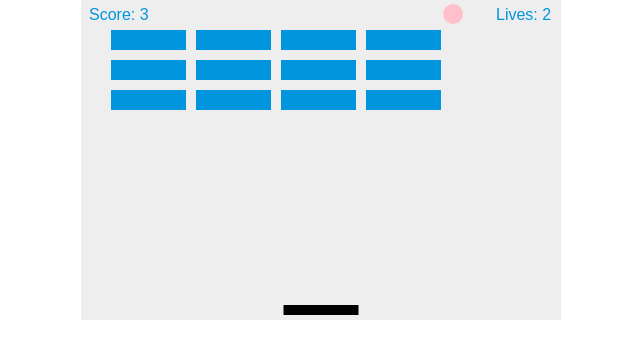
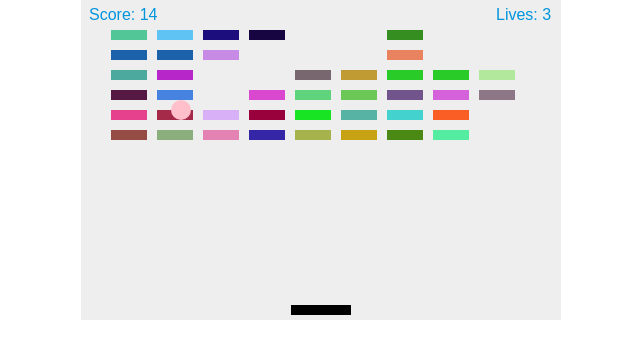
Before and after one commit to GeorgeCloud/Breakout, a plain HTML site: page index.html in a window 1280 px wide. Shown: the whole page, without its empty margins (319-959 px from the left). Drawn offline with Linux system fonts and the light colour scheme.

Commit message:
make bricks random colors each frame

```diff
--- a/index.html
+++ b/index.html
@@ -35,16 +35,16 @@
       let dy = -2;
 
       let paddleHeight = 10;
-      let paddleWidth = 75;
+      let paddleWidth = 60;
       let paddleX = (canvasWidth-paddleWidth)/2;
 
       let rightPressed = false;
       let leftPressed = false;
 
-      let brickRowCount = 5;
-      let brickColumnCount = 3;
-      let brickWidth = 75;
-      let brickHeight = 20;
+      let brickRowCount = 9;
+      let brickColumnCount = 6;
+      let brickWidth = 36;
+      let brickHeight = 10;
       let brickPadding = 10;
       let brickOffsetTop = 30;
       let brickOffsetLeft = 30;
@@ -127,6 +127,7 @@
       function drawBricks() {
         for (let c=0; c<brickColumnCount; c++) {
           for (let r=0; r<brickRowCount; r++) {
+            const randomColor = Math.floor(Math.random()*16777215).toString(16);
             if (bricks[c][r].status == 1) {
               let brickX = (r*(brickWidth+brickPadding))+brickOffsetLeft;
               let brickY = (c*(brickHeight+brickPadding))+brickOffsetTop;
@@ -134,7 +135,7 @@
               bricks[c][r].y = brickY;
               ctx.beginPath();
               ctx.rect(brickX, brickY, brickWidth, brickHeight);
-              ctx.fillStyle = "#0095DD";
+              ctx.fillStyle = `#${randomColor}`;
               ctx.fill();
               ctx.closePath();
             }
@@ -169,7 +170,7 @@
         if(y + dy < largeBrush) {
            dy = -dy;
          }
-         else if(y + dy > canvas.height-largeBrush) {
+         else if(y + dy > canvasHeight-largeBrush) {
            if(x > paddleX && x < paddleX + paddleWidth) {
              dy = -dy;
            }
@@ -180,17 +181,17 @@
                document.location.reload();
              }
              else {
-               x = canvas.width/2;
-               y = canvas.height-30;
+               x = canvasWidth/2;
+               y = canvasHeight-30;
                dx = 3;
                dy = -3;
-               paddleX = (canvas.width-paddleWidth)/2;
+               paddleX = (canvasWidth-paddleWidth)/2;
              }
            }
          }
 
         if (rightPressed){
-          paddleX = Math.min(paddleX + 7, canvas.width - paddleWidth);
+          paddleX = Math.min(paddleX + 7, canvasWidth - paddleWidth);
         } else if (leftPressed) {
           paddleX = Math.max(paddleX - 7, 0);
         }
```
